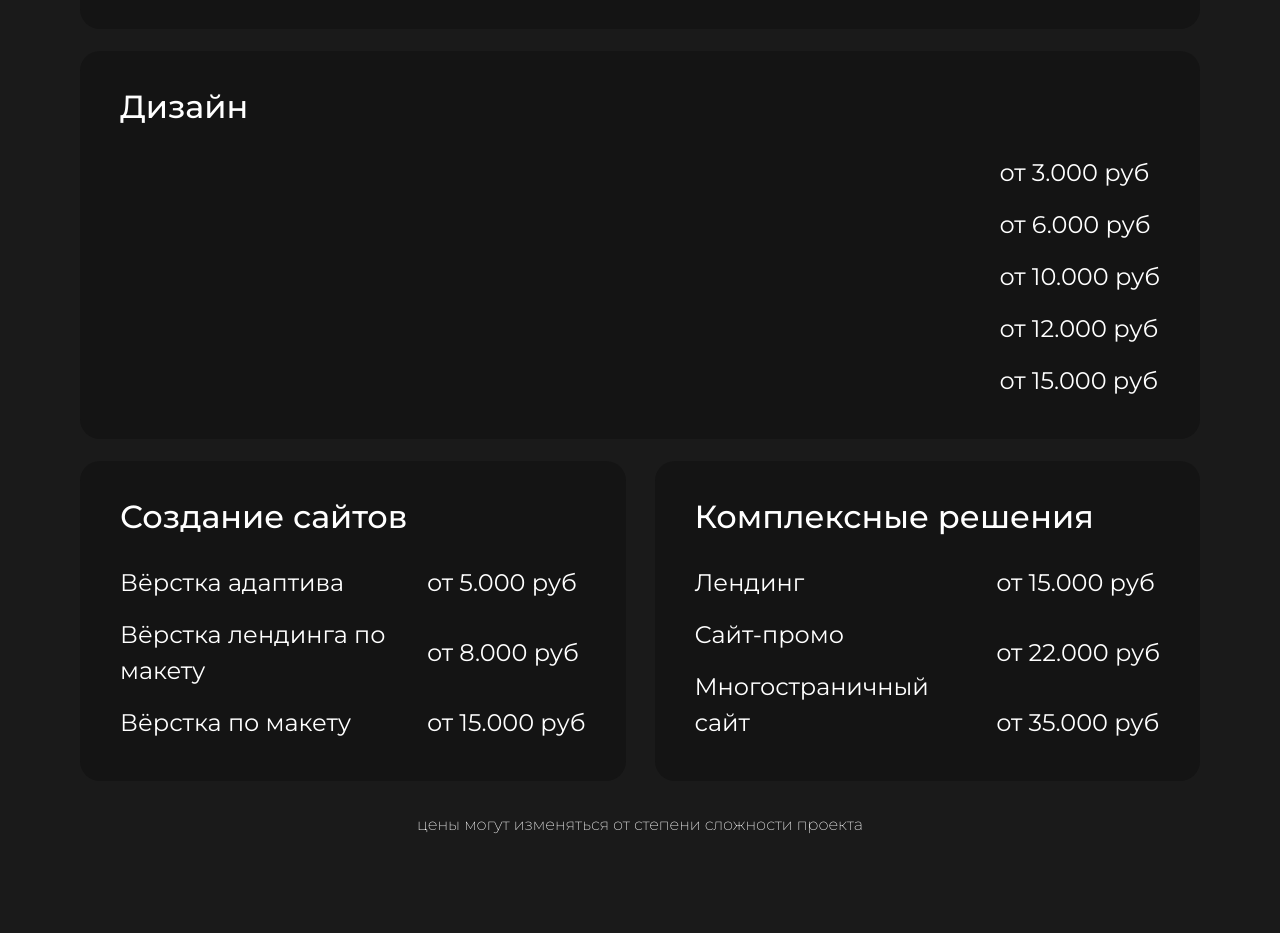
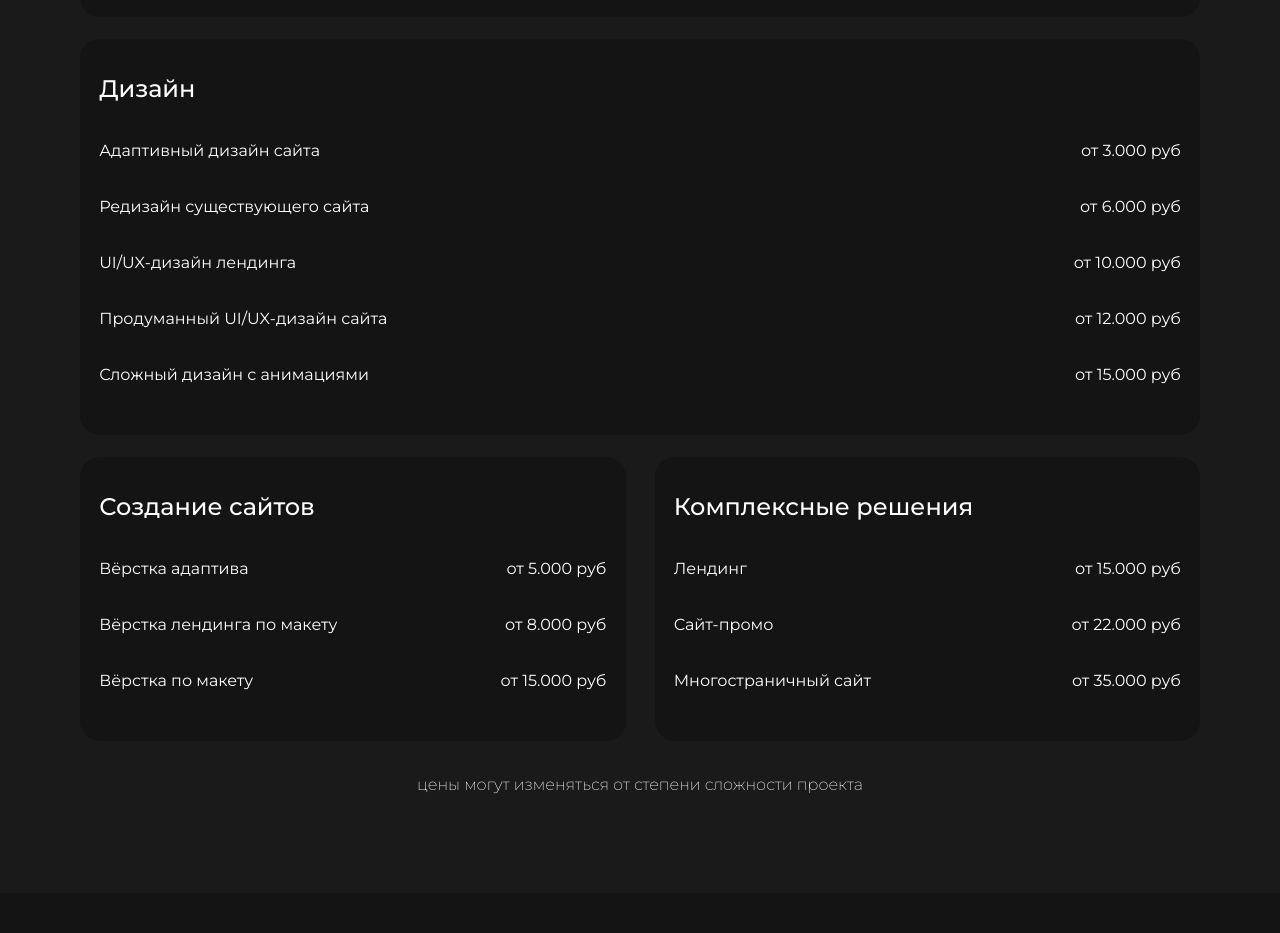
Before and after one commit to AndruxaSX11/SX-design, a website: page SXdesign.html in a window 1280 px wide. Shown: the part 1099-2032 px from the top of the page. After the commit the page ends 1992 px from the top, so only its background shows below. Drawn offline with Linux system fonts and the light colour scheme.

Commit message:
second block done

```diff
--- a/SX-design-styles.css
+++ b/SX-design-styles.css
@@ -154,8 +154,8 @@ body {
 
     -moz-transition-duration: 0.2s;
 
-    --defoult-font-size: clamp(1rem, 1vw, 1.5rem);
-    --title-font-size: clamp(1.5rem, 2.5vw, 2rem);
+    --defoult-font-size: clamp(1rem, 1.25vw, 1.5rem);
+    --title-font-size: clamp(1.5rem, 1.7vw, 2rem);
 
     --defoult-br: 20px
 }
@@ -165,7 +165,7 @@ body {
     background-color: var(--color-dark);
     font-family: var(--font-family);
     color: var(--color-white);
-    font-size: clamp(1rem, 2vw, 1.5rem);
+    font-size: var(--defoult-font-size);
 }
 
 .container {
@@ -330,10 +330,37 @@ header a {
     padding: 2rem 1.25rem;
 }
 
-.info-blocks span {
+.info-block-title {
     font-size: var(--title-font-size);
     font-weight: 500;
     padding-bottom: 1rem;
+    padding-inline: 1rem ;
+}
+
+.price-list {
+    display: flex;
+    height: 100%;
+    flex-direction: column;
+    justify-content: space-between;
+}
+
+.price-list li {
+    display: flex;
+    width: 100%;
+    justify-content: space-between;
+}
+
+.price {
+    white-space: nowrap;
+    padding: 1rem;
+}
+
+.service {
+    padding: 1rem;
+}
+
+.complex-price-list .service, .frontend-price-list .service {
+
 }
 
 .about-me {
@@ -405,25 +432,6 @@ header a {
     justify-content: space-between;
 }
 
-.services {
-    display: flex;
-    flex-direction: column;
-    justify-content: space-between;
-    min-height: 100%;
-    padding-right: 2rem;
-}
-
-.prices {
-    display: flex;
-    flex-direction: column;
-    justify-content: space-between;
-    min-height: 100%;
-    white-space: nowrap;
-}
-
-.prices li, .services li {
-    padding: 0.5rem 0;
-}
 
 .design-price-list {
     grid-area: 1 / 3 / 3 / 5;
@@ -466,8 +474,9 @@ header a {
     .complex-price-list { grid-area: 3 / 2 / 4 / 3; }
 
     .info-blocks > * {
-        padding: 2rem 2.5rem;
+        padding: 2rem 0.2rem;
     }
+
 }
 
 @media (max-width: 1200px) {
@@ -518,10 +527,6 @@ header a {
         padding-inline: 0.5rem;
     }
 
-    .info-blocks span {
-        font-size: 1.6rem;
-    }
-
     .about-me img {
         width: 100px;
     }
@@ -540,6 +545,10 @@ header a {
 
     .info-blocks {
         padding: 2rem 1rem 0;
+    }
+
+    .info-block-title {
+        text-align: center;
     }
 }
 
--- a/SXdesign.html
+++ b/SXdesign.html
@@ -64,71 +64,32 @@
                 </div>
 
                 <div class="design-price-list">
-                    <span>Дизайн</span>
-                    <div class="info-block-description-container">
-                        <div class="design-services-container">
-                            <ul class="price-list">
-                                <li><span></span><span></span></li>
-                                <li><span></span><span></span></li>
-                                <li><span></span><span></span></li>
-                                <li><span></span><span></span></li>
-                                <li><span></span><span></span></li>
-                            </ul>
-                        </div>
-
-                        <div class="design-prices-container">
-                            <ul class="prices">
-                                <li>от 3.000 руб</li>
-                                <li>от 6.000 руб</li>
-                                <li>от 10.000 руб</li>
-                                <li>от 12.000 руб</li>
-                                <li>от 15.000 руб</li>
-                            </ul>
-                        </div>
-                    </div>
+                    <span class="info-block-title">Дизайн</span>
+                    <ul class="price-list">
+                        <li><span class="service">Адаптивный дизайн сайта</span><span class="price">от 3.000 руб</span></li>
+                        <li><span class="service">Редизайн существующего сайта</span><span class="price">от 6.000 руб</span></li>
+                        <li><span class="service">UI/UX-дизайн лендинга</span><span class="price">от 10.000 руб</span></li>
+                        <li><span class="service">Продуманный UI/UX-дизайн сайта</span><span class="price">от 12.000 руб</span></li>
+                        <li><span class="service">Сложный дизайн с анимациями</span><span class="price">от 15.000 руб</span></li>
+                    </ul>
                 </div>
 
                 <div class="complex-price-list">
-                    <span>Комплексные решения</span>
-                    <div class="info-block-description-container">
-                        <div class="complex-services-container">
-                            <ul class="services">
-                                <li>Лендинг</li>
-                                <li>Сайт-промо</li>
-                                <li>Многостраничный сайт</li>
-                            </ul>
-                        </div>
-
-                        <div class="complex-prices-container">
-                            <ul class="prices">
-                                <li>от 15.000 руб</li>
-                                <li>от 22.000 руб</li>
-                                <li>от 35.000 руб</li>
-                            </ul>
-                        </div>
-                    </div>
+                    <span class="info-block-title">Комплексные решения</span>
+                    <ul class="price-list">
+                        <li><span class="service">Лендинг</span><span class="price">от 15.000 руб</span></li>
+                        <li><span class="service">Сайт-промо</span><span class="price">от 22.000 руб</span></li>
+                        <li><span class="service">Многостраничный сайт</span><span class="price">от 35.000 руб</span></li>
+                    </ul>
                 </div>
 
                 <div class="frontend-price-list">
-                    <span>Создание сайтов</span>
-
-                    <div class="info-block-description-container">
-                        <div class="frontend-services-container">
-                            <ul class="services">
-                                <li>Вёрстка адаптива</li>
-                                <li>Вёрстка лендинга по макету</li>
-                                <li>Вёрстка по макету</li>
-                            </ul>
-                        </div>
-
-                        <div class="frontend-prices-container">
-                            <ul class="prices">
-                                <li>от 5.000 руб</li>
-                                <li>от 8.000 руб</li>
-                                <li>от 15.000 руб</li>
-                            </ul>
-                        </div>
-                    </div>
+                    <span class="info-block-title">Создание сайтов</span>
+                    <ul class="price-list">
+                        <li><span class="service">Вёрстка адаптива</span><span class="price">от 5.000 руб</span></li>
+                        <li><span class="service">Вёрстка лендинга по макету</span><span class="price">от 8.000 руб</span></li>
+                        <li><span class="service">Вёрстка по макету</span><span class="price">от 15.000 руб</span></li>
+                    </ul>
                 </div>
             </div>
                 <p class="info-ps">цены могут изменяться от степени сложности проекта</p>
```
